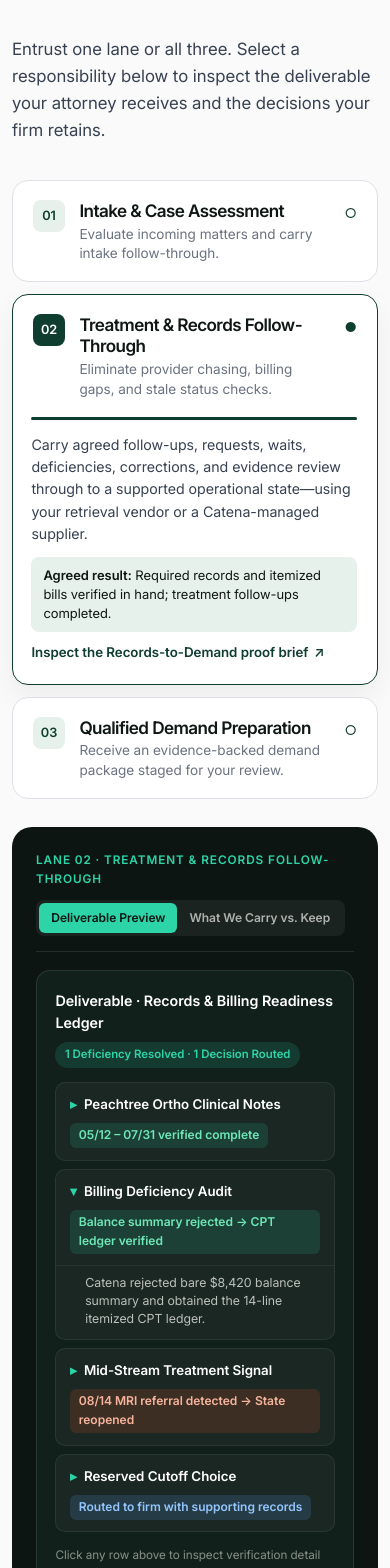
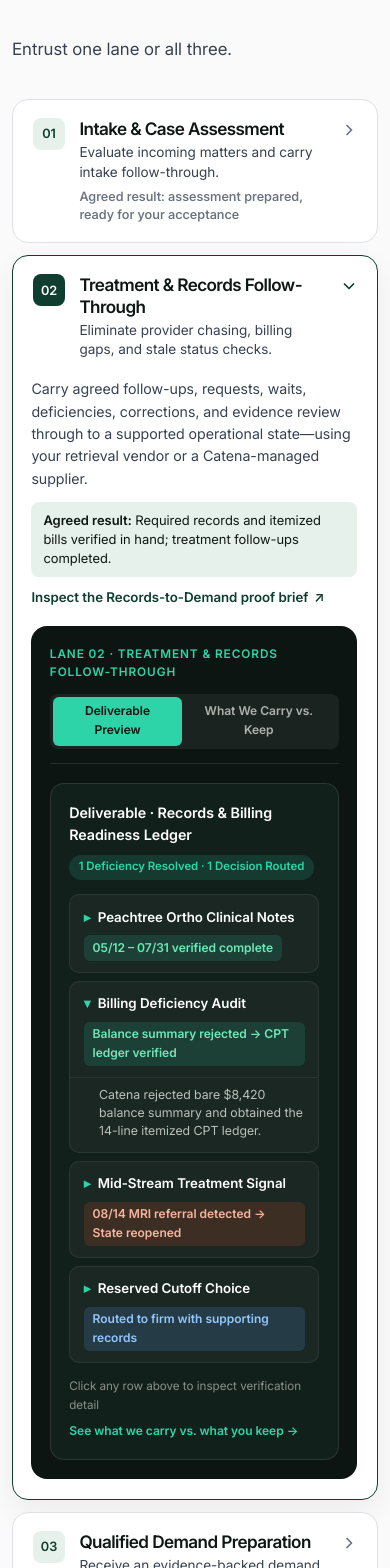
Before and after one commit to PrimeElixir/catena-landing, a Next.js app: page / in a window 390 px wide. Shown: the part 2180-3748 px from the top of the page. Built offline with nearby package versions, Linux system fonts and the light colour scheme.

Commit message:
Improve ResponsibilityExplorer affordance, surface collapsed results, and inline mobile canvas

```diff
--- a/src/app/globals.css
+++ b/src/app/globals.css
@@ -2087,9 +2087,14 @@ p {
   background: var(--surface);
   overflow: hidden;
   transition:
-    border-color 0.2s ease,
-    background 0.2s ease,
-    box-shadow 0.2s ease;
+    border-color 0.12s ease,
+    background-color 0.12s ease,
+    box-shadow 0.18s ease;
+}
+
+.resp-playbook-item:not(.resp-playbook-item-open):hover {
+  background: #f3f4f6;
+  border-color: var(--line-strong);
 }
 
 .resp-playbook-item-open {
@@ -2136,37 +2141,42 @@ p {
 
 .resp-playbook-hook {
   font-size: 0.86rem;
+  color: var(--ink-secondary);
+  line-height: 1.42;
+}
+
+.resp-collapsed-result {
+  margin-top: 0.35rem;
+  font-size: 0.8rem;
+  font-weight: 550;
   color: var(--muted);
   line-height: 1.4;
 }
 
 .resp-playbook-arrow {
+  display: inline-flex;
+  align-items: center;
+  justify-content: center;
+  padding-top: 0.25rem;
+  color: var(--muted);
+}
+
+.resp-playbook-item:not(.resp-playbook-item-open):hover .resp-playbook-arrow {
+  color: var(--ink);
+}
+
+.resp-chevron {
+  transition: transform 0.2s var(--ease-out), color 0.15s ease;
+}
+
+.resp-chevron-open {
+  transform: rotate(90deg);
   color: var(--accent);
-  font-size: 0.85rem;
-  padding-top: 0.2rem;
 }
 
 .resp-playbook-body {
   padding: 0 1.25rem 1.25rem 4.15rem;
-  animation: fadeSlideDown 0.22s var(--ease-out);
-}
-
-.resp-progress-bar {
-  width: 100%;
-  height: 3px;
-  border-radius: 999px;
-  background: var(--line);
-  overflow: hidden;
-  margin-bottom: 0.85rem;
-}
-
-.resp-progress-fill {
-  display: block;
-  width: 100%;
-  height: 100%;
-  background: var(--accent);
-  transform-origin: left;
-  animation: progressFill 0.45s var(--ease-out);
+  animation: fadeSlideDown 0.2s var(--ease-out);
 }
 
 .resp-body-summary {
@@ -2199,6 +2209,29 @@ p {
   display: flex;
   flex-direction: column;
   justify-content: space-between;
+}
+
+.resp-canvas-mobile {
+  display: none;
+  margin-top: 1.1rem;
+  padding: 1.15rem;
+  border-radius: 16px;
+}
+
+.resp-canvas-inner {
+  display: flex;
+  flex-direction: column;
+  flex: 1;
+  animation: canvasCrossFade 0.15s ease-out;
+}
+
+@keyframes canvasCrossFade {
+  from {
+    opacity: 0;
+  }
+  to {
+    opacity: 1;
+  }
 }
 
 .resp-canvas-topbar {
@@ -3285,6 +3318,14 @@ p {
   .scope-drawer-panel {
     grid-template-columns: 1fr;
   }
+
+  .resp-canvas-desktop {
+    display: none;
+  }
+
+  .resp-canvas-mobile {
+    display: flex;
+  }
 }
 
 @media (max-width: 680px) {
--- a/src/app/page.tsx
+++ b/src/app/page.tsx
@@ -108,9 +108,7 @@ export default function Home() {
             </h2>
           </div>
           <p className="section-lead">
-            Entrust one lane or all three. Select a responsibility below to
-            inspect the deliverable your attorney receives and the decisions
-            your firm retains.
+            Entrust one lane or all three.
           </p>
         </div>
 
--- a/src/components/InteractivePlatformShowcase.tsx
+++ b/src/components/InteractivePlatformShowcase.tsx
@@ -862,6 +862,7 @@ const LANE_DETAILS = [
     number: "01",
     shortTitle: "Intake & Case Assessment",
     oneLineHook: "Evaluate incoming matters and carry intake follow-through.",
+    collapsedResult: "Agreed result: assessment prepared, ready for your acceptance",
     summary:
       "Collect and evaluate required information, prepare substantive case assessments and recommendations for firm review, and carry the agreed intake follow-through.",
     agreedResult: "Substantive case assessment and recommendations ready for review.",
@@ -910,6 +911,7 @@ const LANE_DETAILS = [
     number: "02",
     shortTitle: "Treatment & Records Follow-Through",
     oneLineHook: "Eliminate provider chasing, billing gaps, and stale status checks.",
+    collapsedResult: "Agreed result: records and itemized bills verified in hand",
     summary:
       "Carry agreed follow-ups, requests, waits, deficiencies, corrections, and evidence review through to a supported operational state—using your retrieval vendor or a Catena-managed supplier.",
     agreedResult:
@@ -963,6 +965,7 @@ const LANE_DETAILS = [
     number: "03",
     shortTitle: "Qualified Demand Preparation",
     oneLineHook: "Receive an evidence-backed demand package staged for your review.",
+    collapsedResult: "Agreed result: demand package staged for attorney review",
     summary:
       "Assemble the agreed evidence and prepare the demand and supporting material for the firm’s review, with any outstanding issues made explicit.",
     agreedResult:
@@ -1015,65 +1018,17 @@ export function ResponsibilityExplorer() {
   const [openRowIdx, setOpenRowIdx] = useState<number | null>(1);
   const active = LANE_DETAILS[selectedIdx];
 
-  return (
-    <div className="resp-playbook">
-      {/* Left Accordion / Playbook Selector Rail */}
-      <div className="resp-playbook-rail" role="tablist" aria-label="Pre-litigation responsibilities">
-        {LANE_DETAILS.map((item, idx) => {
-          const isSelected = idx === selectedIdx;
-          return (
-            <div
-              key={item.id}
-              className={`resp-playbook-item ${isSelected ? "resp-playbook-item-open" : ""}`}
-            >
-              <button
-                type="button"
-                role="tab"
-                aria-selected={isSelected}
-                className="resp-playbook-trigger"
-                onClick={() => {
-                  setSelectedIdx(idx);
-                  setOpenRowIdx(0);
-                }}
-              >
-                <span className="resp-playbook-num">{item.number}</span>
-                <div className="resp-playbook-head">
-                  <h3>{item.shortTitle}</h3>
-                  <p className="resp-playbook-hook">{item.oneLineHook}</p>
-                </div>
-                <span className="resp-playbook-arrow" aria-hidden="true">
-                  {isSelected ? "●" : "○"}
-                </span>
-              </button>
-
-              {isSelected && (
-                <div className="resp-playbook-body">
-                  <div className="resp-progress-bar" aria-hidden="true">
-                    <span className="resp-progress-fill" />
-                  </div>
-                  <p className="resp-body-summary">{item.summary}</p>
-                  <div className="resp-result-pill">
-                    <strong>Agreed result:</strong> {item.agreedResult}
-                  </div>
-                  {item.link && (
-                    <Link className="text-link resp-inline-link" href={item.link.href}>
-                      {item.link.label} <span aria-hidden="true">↗</span>
-                    </Link>
-                  )}
-                </div>
-              )}
-            </div>
-          );
-        })}
-      </div>
-
-      {/* Right Synchronized Visual Canvas */}
-      <div className="resp-canvas" role="tabpanel">
+  const renderCanvasContent = (lane: (typeof LANE_DETAILS)[number]) => (
+    <>
       <div className="resp-canvas-topbar">
         <span className="resp-canvas-kicker">
-            Lane {active.number} · {active.shortTitle}
+          Lane {lane.number} · {lane.shortTitle}
         </span>
-          <div className="resp-canvas-tabs" role="tablist" aria-label="Inspect deliverable or responsibilities">
+        <div
+          className="resp-canvas-tabs"
+          role="tablist"
+          aria-label="Inspect deliverable or responsibilities"
+        >
           <button
             type="button"
             role="tab"
@@ -1095,14 +1050,15 @@ export function ResponsibilityExplorer() {
         </div>
       </div>
 
+      <div key={`${lane.id}-${rightTab}`} className="resp-canvas-inner">
         {rightTab === "deliverable" ? (
           <div className="artifact-card">
             <div className="artifact-head">
-              <span>{active.artifactTitle}</span>
-              <span className="artifact-badge">{active.artifactStatus}</span>
+              <span>{lane.artifactTitle}</span>
+              <span className="artifact-badge">{lane.artifactStatus}</span>
             </div>
             <div className="artifact-rows">
-              {active.artifactRows.map((row, rIdx) => {
+              {lane.artifactRows.map((row, rIdx) => {
                 const isRowOpen = openRowIdx === rIdx;
                 return (
                   <div key={row.label} className="artifact-row-group">
@@ -1123,9 +1079,7 @@ export function ResponsibilityExplorer() {
                       </span>
                     </button>
                     {isRowOpen && (
-                      <div className="artifact-row-detail">
-                        {row.detail}
-                      </div>
+                      <div className="artifact-row-detail">{row.detail}</div>
                     )}
                   </div>
                 );
@@ -1148,7 +1102,7 @@ export function ResponsibilityExplorer() {
               <span className="pill-box-tag">Catena’s Agreed Work</span>
               <h4>What Catena Carries</h4>
               <ul>
-                {active.catenaPills.map((pill) => (
+                {lane.catenaPills.map((pill) => (
                   <li key={pill}>
                     <span aria-hidden="true">✓</span> {pill}
                   </li>
@@ -1157,10 +1111,12 @@ export function ResponsibilityExplorer() {
             </div>
 
             <div className="resp-pill-box resp-pill-firm">
-              <span className="pill-box-tag pill-box-tag-firm">Your Firm’s Decisions</span>
+              <span className="pill-box-tag pill-box-tag-firm">
+                Your Firm’s Decisions
+              </span>
               <h4>What Your Firm Keeps</h4>
               <ul>
-                {active.firmPills.map((pill) => (
+                {lane.firmPills.map((pill) => (
                   <li key={pill}>
                     <span aria-hidden="true">◆</span> {pill}
                   </li>
@@ -1169,6 +1125,93 @@ export function ResponsibilityExplorer() {
             </div>
           </div>
         )}
+      </div>
+    </>
+  );
+
+  return (
+    <div className="resp-playbook">
+      {/* Left Accordion / Playbook Selector Rail */}
+      <div
+        className="resp-playbook-rail"
+        role="tablist"
+        aria-label="Pre-litigation responsibilities"
+      >
+        {LANE_DETAILS.map((item, idx) => {
+          const isSelected = idx === selectedIdx;
+          return (
+            <div
+              key={item.id}
+              className={`resp-playbook-item ${isSelected ? "resp-playbook-item-open" : ""}`}
+            >
+              <button
+                type="button"
+                role="tab"
+                aria-selected={isSelected}
+                className="resp-playbook-trigger"
+                onClick={() => {
+                  setSelectedIdx(idx);
+                  setOpenRowIdx(0);
+                }}
+              >
+                <span className="resp-playbook-num">{item.number}</span>
+                <div className="resp-playbook-head">
+                  <h3>{item.shortTitle}</h3>
+                  <p className="resp-playbook-hook">{item.oneLineHook}</p>
+                  {!isSelected && (
+                    <p className="resp-collapsed-result">
+                      {item.collapsedResult}
+                    </p>
+                  )}
+                </div>
+                <span className="resp-playbook-arrow" aria-hidden="true">
+                  <svg
+                    className={`resp-chevron ${isSelected ? "resp-chevron-open" : ""}`}
+                    width="16"
+                    height="16"
+                    viewBox="0 0 16 16"
+                    fill="none"
+                  >
+                    <path
+                      d="M6 3.5L10.5 8L6 12.5"
+                      stroke="currentColor"
+                      strokeWidth="1.75"
+                      strokeLinecap="round"
+                      strokeLinejoin="round"
+                    />
+                  </svg>
+                </span>
+              </button>
+
+              {isSelected && (
+                <div className="resp-playbook-body">
+                  <p className="resp-body-summary">{item.summary}</p>
+                  <div className="resp-result-pill">
+                    <strong>Agreed result:</strong> {item.agreedResult}
+                  </div>
+                  {item.link && (
+                    <Link
+                      className="text-link resp-inline-link"
+                      href={item.link.href}
+                    >
+                      {item.link.label} <span aria-hidden="true">↗</span>
+                    </Link>
+                  )}
+
+                  {/* Inline Deliverable Canvas on Mobile/Tablet (<= 1080px) */}
+                  <div className="resp-canvas resp-canvas-mobile">
+                    {renderCanvasContent(item)}
+                  </div>
+                </div>
+              )}
+            </div>
+          );
+        })}
+      </div>
+
+      {/* Right Synchronized Visual Canvas (Desktop > 1080px) */}
+      <div className="resp-canvas resp-canvas-desktop" role="tabpanel">
+        {renderCanvasContent(active)}
       </div>
     </div>
   );
```
Lines whose indentation alone changed are shown as unchanged.
